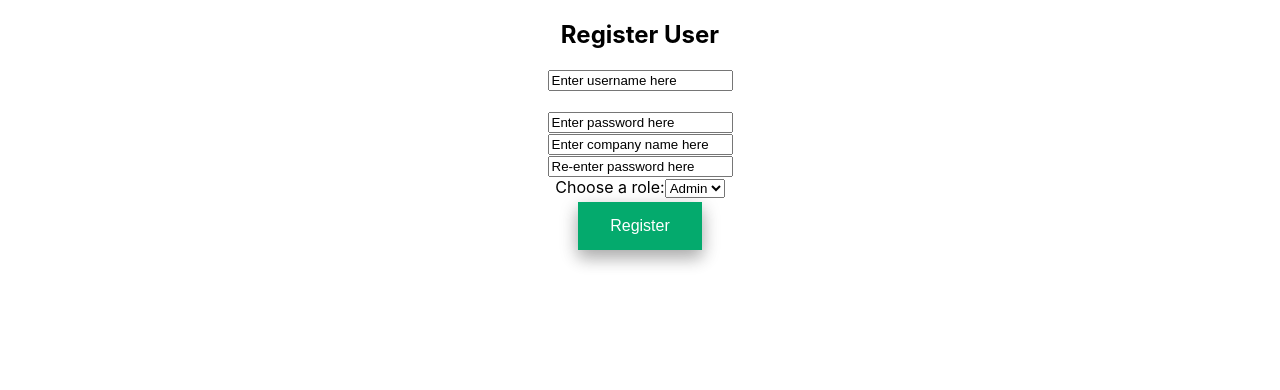
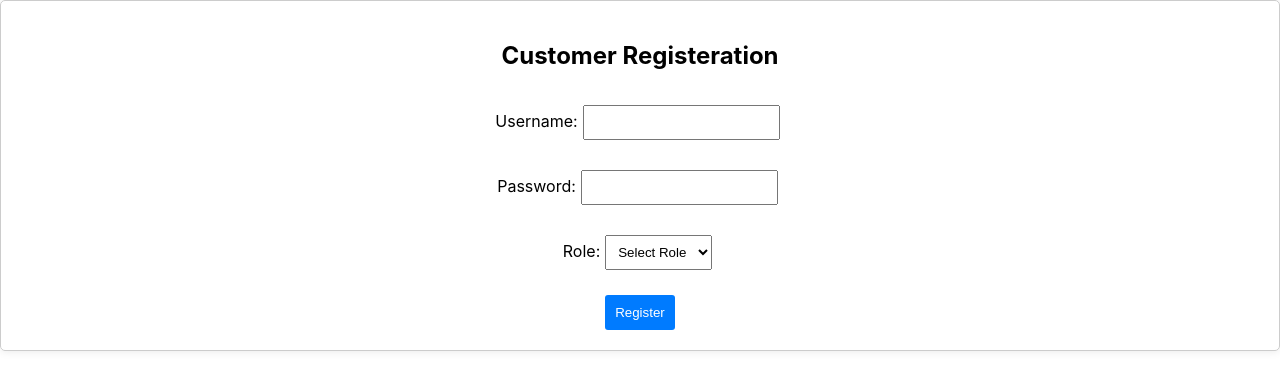
Before and after one commit to ct10780/ct-user-portal-frontend, a React (Create React App) app in the folder my-app/: page /register in a window 1280 px wide. Shown: the top 390 px of the page. Built offline with nearby package versions, Linux system fonts and the light colour scheme.

Commit message:
fixing lint issues

```diff
--- a/my-app/package.json
+++ b/my-app/package.json
@@ -15,7 +15,7 @@
     "web-vitals": "^2.1.4"
   },
     "scripts": {
-      "start": "set DISABLE_ESLINT_PLUGIN=true && react-scripts start",
+      "start": "set DISABLE_ESLINT_PLUGIN=false && react-scripts start",
       "build": "DISABLE_ESLINT_PLUGIN=true react-scripts build",
       "test": "DISABLE_ESLINT_PLUGIN=true react-scripts test"
 
--- a/my-app/src/components/Home/Home.jsx
+++ b/my-app/src/components/Home/Home.jsx
@@ -1,14 +1,20 @@
 import { useNavigate } from 'react-router-dom';
 import './Home.css';
+import Dashboard from '../Dashboard/Dashboard';
 const Home = (props) => {
 
-    const navigate = useNavigate("");
-    const { loggedIn, email } = props
+    const isLoggedIn = localStorage.getItem('LOGGEDIN_USER')
 
+    return isLoggedIn ? <Dashboard /> : <NonLoggedInPage />
+}
+
+const NonLoggedInPage = () => {
+    const navigate = useNavigate()
     const OnButtonClick = () => {
         navigate('/login')
     }
-    const OnButtonClick2 = () => {
+
+    const OnRegisterButtonClick = () => {
         navigate('/register')
     }
     return <div className='mainContainer'>
@@ -19,13 +25,11 @@ const Home = (props) => {
         <div className={'buttonContainer'}>
             <input className={"button button1"}
                 type="button" onClick={OnButtonClick}
-                value={loggedIn ? "Log Out" : "Log In"} />
+                value={"Log In"} />
             <div className={'buttonContainer'}>
                 <input className={"button button2"}
-                    type="button" onClick={OnButtonClick2}
-                    value={loggedIn ? "Log Out" : "Register User"} />
-                {(loggedIn ? <div>
-                    Your email adress is {email}</div> : <div />)}
+                    type="button" onClick={OnRegisterButtonClick}
+                    value={"Register User"} />
             </div>
         </div>
     </div>
--- a/my-app/src/components/Login/Login.css
+++ b/my-app/src/components/Login/Login.css
@@ -1,24 +1,37 @@
-.button {
-    background-color: #04AA6D; /* Green */
-    border: none;
-    color: white;
-    padding: 15px 32px;
-    text-align: center;
-    text-decoration: none;
-    display: inline-block;
-    font-size: 16px;
-    margin: 4px 2px;
-    cursor: pointer;
-    -webkit-transition-duration: 0.4s; /* Safari */
-    transition-duration: 0.4s;
-  }
+.login-container {
+  width: 300px;
+  margin: auto;
+  padding: 20px;
+  border: 1px solid #ccc;
+  border-radius: 5px;
+  box-shadow: 0 0 10px rgba(0, 0, 0, 0.1);
+}
 
-  .button1:hover {
-    box-shadow: 0 12px 16px 0 rgba(0,0,0,0.24),0 17px 50px 0 rgba(0,0,0,0.19);
-  }
+form {
+  display: flex;
+  flex-direction: column;
+  align-items: center;
+}
 
-  ::placeholder {
-    color: black;
-    border: 1cm;
-    background-color: white;
-  }
+label {
+  margin: 10px 0;
+}
+
+input {
+  padding: 8px;
+  margin: 5px;
+}
+
+button {
+  padding: 10px;
+  margin-top: 10px;
+  cursor: pointer;
+  background-color: #007bff;
+  color: #fff;
+  border: none;
+  border-radius: 3px;
+}
+
+button:hover {
+  background-color: #0056b3;
+}
--- a/my-app/src/components/Login/Login.jsx
+++ b/my-app/src/components/Login/Login.jsx
@@ -1,73 +1,62 @@
-import { useState } from 'react';
-import './Login.css'
-//import { useNavigate } from 'react-router-dom';
+import React, { useState } from 'react';
+import './Login.css';
+import { useNavigate } from 'react-router-dom';
 
 const Login = () => {
-    const [username, setUsername] = useState("")
-    const [password, setPassword] = useState("")
+  const [username, setUsername] = useState('');
+  const [password, setPassword] = useState('');
+  const navigate = useNavigate();
 
-    const submitForm = e => {
-        e.preventDefault();
-        PostData(username, password).then(result => {
-            console.log(result);
-        });
-        console.log("username", username);
-        console.log("password", password);
+  const handleLogin = () => {
+    // For simplicity, let's assume the login is successful if both fields are filled
+    if (username && password) {
+        let loginList =[]
+        try {
+            loginList = JSON.parse(localStorage.getItem('REGISTER_LIST'));
+        } catch (error) {
+
+        }
+       const loggedIn = loginList?.filter(log =>{
+            return log.username ===username && log.password === password
+        })
+        if(loggedIn?.length>0){
+            const data =loggedIn[0].username
+            localStorage.setItem('LOGGEDIN_USER',data);
+            navigate('/')
+        } else {
+            alert('Wrong Username or Password')
+        }
+    } else {
+      alert('Please enter both username and password');
+    }
   };
+
   return (
-
-        <div className="search_box">
-            <form onSubmit={submitForm}>
+    <div className="login-container">
+      <h2>Login</h2>
+      <form>
+        <label>
+          Username:
           <input
-                    name="name"
             type="text"
-                    placeholder="username"
-                    onChange={e => setUsername(e.target.value)}
+            value={username}
+            onChange={(e) => setUsername(e.target.value)}
           />
+        </label>
+        <label>
+          Password:
           <input
-                    name="password"
             type="password"
-                    placeholder="search"
-                    onChange={e => setPassword(e.target.value)}
+            value={password}
+            onChange={(e) => setPassword(e.target.value)}
           />
-                <input type="submit" value="login" />
+        </label>
+        <button type="button" onClick={handleLogin}>
+          Login
+        </button>
       </form>
     </div>
   );
-}
-export default Login;
-
-export function PostData(userData) {
-    let BaseUrl = "http://localhost:8080/users/signin";
-    console.log("userData", userData);
-    var details = {
-        'username': "admin",
-        'password': "admin"
 };
 
-    var formBody = [];
-    for (var property in details) {
-      var encodedKey = encodeURIComponent(property);
-      var encodedValue = encodeURIComponent(details[property]);
-      formBody.push(encodedKey + "=" + encodedValue);
-    }
-    formBody = formBody.join("&");
-    console.log(formBody)
-    return new Promise((resolve, reject) => {
-        fetch(BaseUrl, {
-            method: "POST",
-            headers: {
-                "Content-Type": "application/x-www-form-urlencoded",
-                Accept: "*/*"
-            },
-            body: formBody
-        })
-            .then(response => response.json())
-            .then(responseJson => {
-                resolve(responseJson);
-            })
-            .catch(error => {
-                reject(error);
-            });
-    });
-}
+export default Login;
--- a/my-app/src/components/Registeration/CustomerRegisteration.css
+++ b/my-app/src/components/Registeration/CustomerRegisteration.css
@@ -1,26 +1,37 @@
- .button {
-     background-color: #04AA6D;
-     /* Green */
-     border: none;
-     color: white;
-     padding: 15px 32px;
-     text-align: center;
-     text-decoration: none;
-     display: inline-block;
-     font-size: 16px;
-     margin: 4px 2px;
-     cursor: pointer;
-     -webkit-transition-duration: 0.4s;
-     /* Safari */
-     transition-duration: 0.4s;
- }
+.register-container {
+    margin: auto;
+    padding: 20px;
+    border: 1px solid #ccc;
+    border-radius: 5px;
+    box-shadow: 0 0 10px rgba(0, 0, 0, 0.1);
+  }
 
- .button1:hover {
-     box-shadow: 0 12px 16px 0 rgba(0, 0, 0, 0.24), 0 17px 50px 0 rgba(0, 0, 0, 0.19);
- }
+  form {
+    display: flex;
+    flex-direction: column;
+    align-items: center;
+  }
 
- ::placeholder {
-     color: black;
-     border: 1cm;
-     background-color: white;
- }
+  label {
+    margin: 10px 0;
+  }
+
+  input,
+  select {
+    padding: 8px;
+    margin: 5px;
+  }
+
+  button {
+    padding: 10px;
+    margin-top: 10px;
+    cursor: pointer;
+    background-color: #28a745;
+    color: #fff;
+    border: none;
+    border-radius: 3px;
+  }
+
+  button:hover {
+    background-color: #218838;
+  }
--- a/my-app/src/components/Registeration/CustomerRegisteration.jsx
+++ b/my-app/src/components/Registeration/CustomerRegisteration.jsx
@@ -1,88 +1,96 @@
 import React, { useState } from 'react';
+import './CustomerRegisteration.css';
+import { useNavigate } from 'react-router-dom';
+import { useEffect } from 'react';
+
+const CustomerRegisteration = ({ onRegister , feRole}) => {
+  const [username, setUsername] = useState('');
+  const [password, setPassword] = useState('');
+  const [role, setRole] = useState('');
+    const navigate = useNavigate();
+
+  const handleRegister = () => {
+    // For simplicity, let's assume the registration is successful if all fields are filled
+    if (username && password && role) {
+     let obj ={ username,password, role };
+     const list = localStorage.getItem("REGISTER_LIST");
+
+     if(feRole ==='UPDATE'){
+        const username = localStorage.getItem("LOGGEDIN_USER");
+        const parsedList = JSON.parse(list);
+        const newList = parsedList.filter(e=>e.username !== username)
+        newList.push(obj);
+        localStorage.setItem("REGISTER_LIST",JSON.stringify(newList));
+         localStorage.removeItem("LOGGEDIN_USER");
+         navigate('/login')
+        return
+     }
 
 
-const CustomerRegisteration = () => {
 
-    const [username, setUsername] = useState("")
-    const [password, setPassword] = useState("")
-    const [reEnterPassword, setReEnterPassword] = useState("")
-    const [role, setRole] = useState("")
-    const [companyName, setCompanyName] = useState("")
-    const [usernameError, setUsernameError] = useState("")
-    const [passwordError, setPasswordError] = useState("")
-    const [reEnterPasswordError, setReEnterPasswordError] = useState("")
-    const [roleError, setRoleError] = useState("")
-    const [companyNameError, setCompanyNameError] = useState("")
+      if(list){
+            const parsedList = JSON.parse(list);
+            parsedList.push(obj)
+            localStorage.setItem("REGISTER_LIST",JSON.stringify(parsedList));
+      } else {
+        let objList = [obj];
+        localStorage.setItem("REGISTER_LIST",JSON.stringify(objList));
+      }
+      navigate('/login')
+    } else {
+      alert('Please fill in all fields');
+    }
+  };
 
-    const onButtonClick = (data) => {
-        setPasswordError("")
-        setUsernameError("")
-        setRoleError("")
-        setCompanyNameError("")
+  useEffect(()=>{
 
-        if (username === "" || password === "") {
-            setUsernameError("Please enter values  correctly")
-            return;
-        }
-        if (password.length < 14) {
-            setPasswordError("please enter password with minimum lengh 14")
-            return
-        }
-        if (password.length !== reEnterPassword.length) {
-            setReEnterPasswordError("please enter correct password")
-            return
-        }
-        if (role === "") {
-            setRoleError("please assign role")
-            return
-        }
-        if (companyName === "") {
-            setCompanyNameError("please enter company name")
-            return
-        }
+    if(feRole === 'UPDATE'){
+
+        const userloggedIn = localStorage.getItem('LOGGEDIN_USER');
+        const registedUser = JSON.parse(localStorage.getItem('REGISTER_LIST'));
+        const user = registedUser?.filter(e=> e.username === userloggedIn)?.[0]
+
+        setUsername(user?.username)
+        setPassword(user?.password)
+        setRole(user.role)
     }
-    return <div className="mainContainer">
-        <div className='titleContainer'>
-            <div> <h2>Register User</h2>
-            </div>
-            <div className='inputContainer'>
-                <input value={username} placeholder='Enter username here' onChange={ev => setUsername(ev.target.value)}
-                    className={"inputBox"}>
-                </input>
-                <label className='errorlabel'>{setUsernameError}</label>
-            </div><br></br>
-            <div className='inputContainer'>
-                <input value={password} placeholder='Enter password here' onChange={ev => setPassword(ev.target.value)}
-                    className={"inputBox"}>
-                </input>
-                <label className='errorlabel'>{setPasswordError}</label><br />
-                <div className='inputContainer'>
-                    <input value={companyName} placeholder='Enter company name here' onChange={ev => setCompanyName(ev.target.value)}
-                        className={"inputBox"}>
-                    </input>
-                    <label className='errorlabel'>{setCompanyNameError}</label><br />
-                    <div className='inputContainer'>
-                        <input value={password} placeholder='Re-enter password here' onChange={ev => setReEnterPassword(ev.target.value)}
-                            className={"inputBox"}>
-                        </input>
-                        <label className='errorlabel'>{setReEnterPasswordError}</label><br />
-                        <div className='inputContainer'>
-                            <label for="roles">Choose a role:</label>
-                            <select name="roles" id="roles">
-                                <option value="Admin">Admin</option>
-                                <option value="User">User</option>
-                            </select>
-                            <label className='errorlabel'>{setRoleError}</label><br />
-                            <div className='inputContainer'>
-                                <input type="button" className="button button1" onClick={onButtonClick} value={"Register"}>
-                                </input>
-                            </div>
-                        </div>
-                    </div>
-                </div>
-            </div>
-        </div>
+  },[feRole])
+
+  return (
+    <div className="register-container">
+      <h2>Customer Registeration</h2>
+      <form>
+        <label>
+          Username:
+          <input
+            type="text"
+            value={username}
+            onChange={(e) => setUsername(e.target.value)}
+          />
+        </label>
+        <label>
+          Password:
+          <input
+            type="password"
+            value={password}
+            onChange={(e) => setPassword(e.target.value)}
+          />
+        </label>
+        <label>
+          Role:
+          <select value={role} onChange={(e) => setRole(e.target.value)}>
+            <option value="">Select Role</option>
+            <option value="customer">User</option>
+            <option value="admin">Admin</option>
+          </select>
+        </label>
+        <button type="button" onClick={handleRegister}>
+          Register
+        </button>
+      </form>
     </div>
-}
+  );
+};
+
 
 export default CustomerRegisteration;
```
Also changed, not shown: my-app/src/components/Dashboard/Dashboard.jsx (+2 -5 lines), my-app/src/components/JSONData/login.js (renamed from my-app/src/JSONData/login.js), my-app/src/components/JSONData/roles.js (renamed from my-app/src/JSONData/roles.js), my-app/src/components/JSONData/users.js (renamed from my-app/src/JSONData/users.js). Lines whose indentation alone changed are shown as unchanged.
